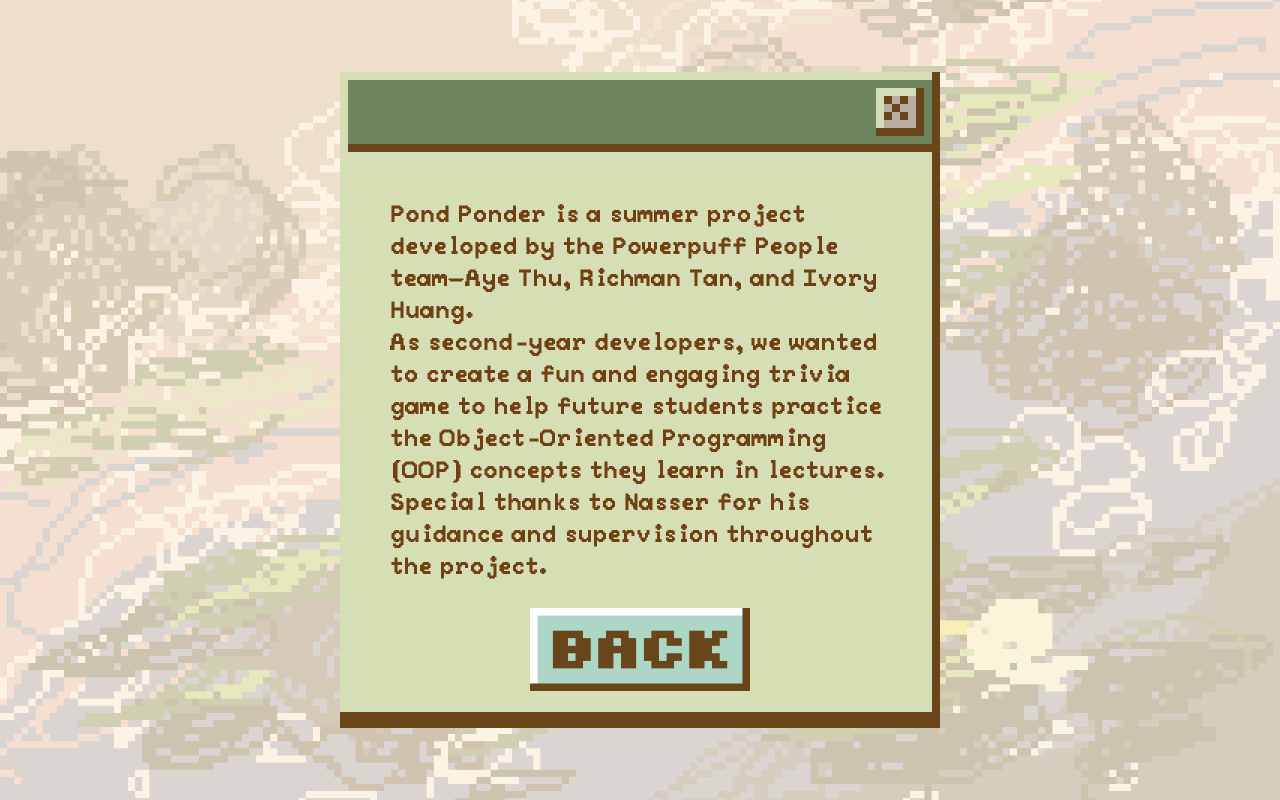
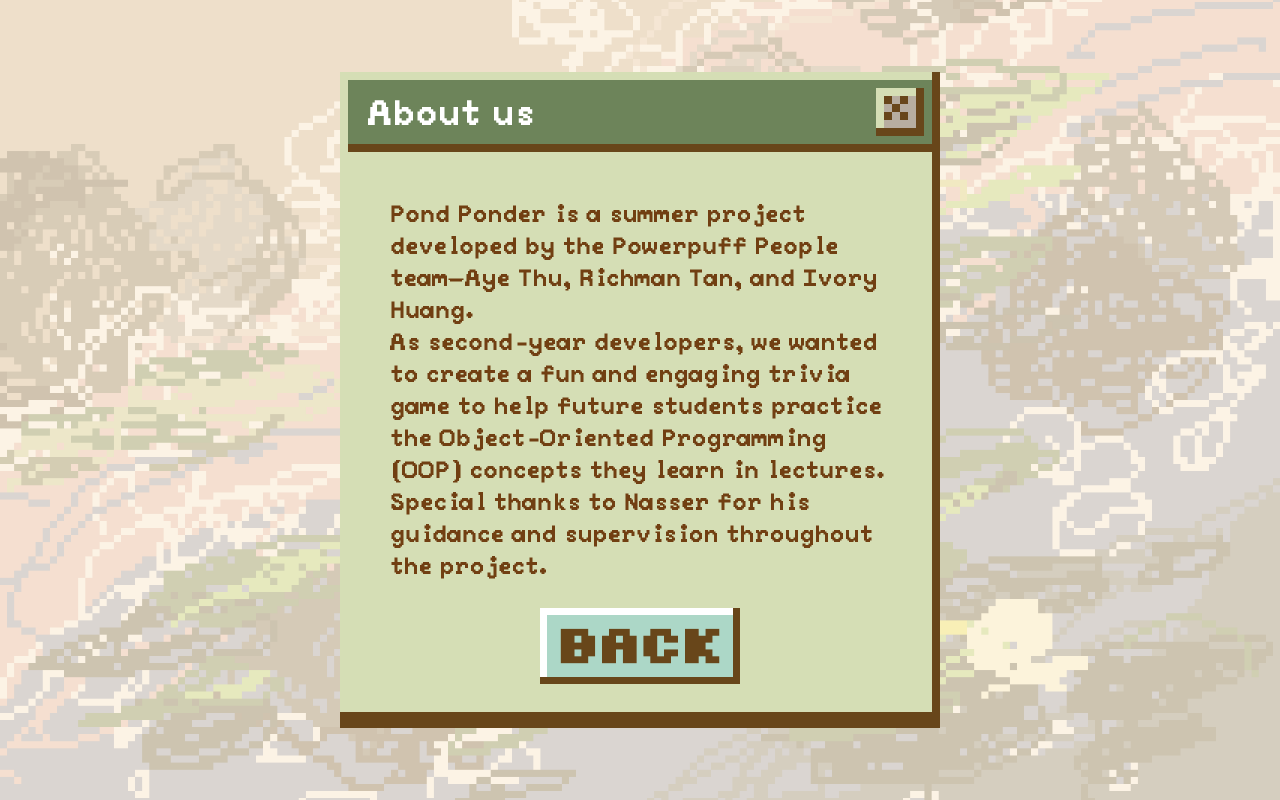
Before and after one commit to ayepricots/OOPTriviaGame, a Next.js app in the folder trivia-game/: page /about in a window 1280 px wide. Built offline with nearby package versions, Linux system fonts and the light colour scheme.

Commit message:
feat:Add about us window header.

```diff
--- a/trivia-game/src/app/about/page.tsx
+++ b/trivia-game/src/app/about/page.tsx
@@ -15,6 +15,9 @@ export default function About() {
 				className="z-[-1] object-cover"
 			/>
 			<div className="relative w-[400px] md:w-[600px] flex justify-center">
+				<h1 className="absolute top-4 left-5 md:top-6 md:left-7 text-xl md:text-4xl text-white font-peaberry">
+					About us
+				</h1>
 				<Image
 					src={windowSquare}
 					alt="Window Square"
@@ -38,7 +41,7 @@ export default function About() {
 							<Image
 								src={buttonBack}
 								alt="Back Button"
-								className="cursor-pointer w-[100px] md:w-[220px] hover:brightness-50"
+								className="cursor-pointer w-[100px] md:w-[200px] hover:brightness-50"
 								quality={100}
 							/>
 						</Link>
```
